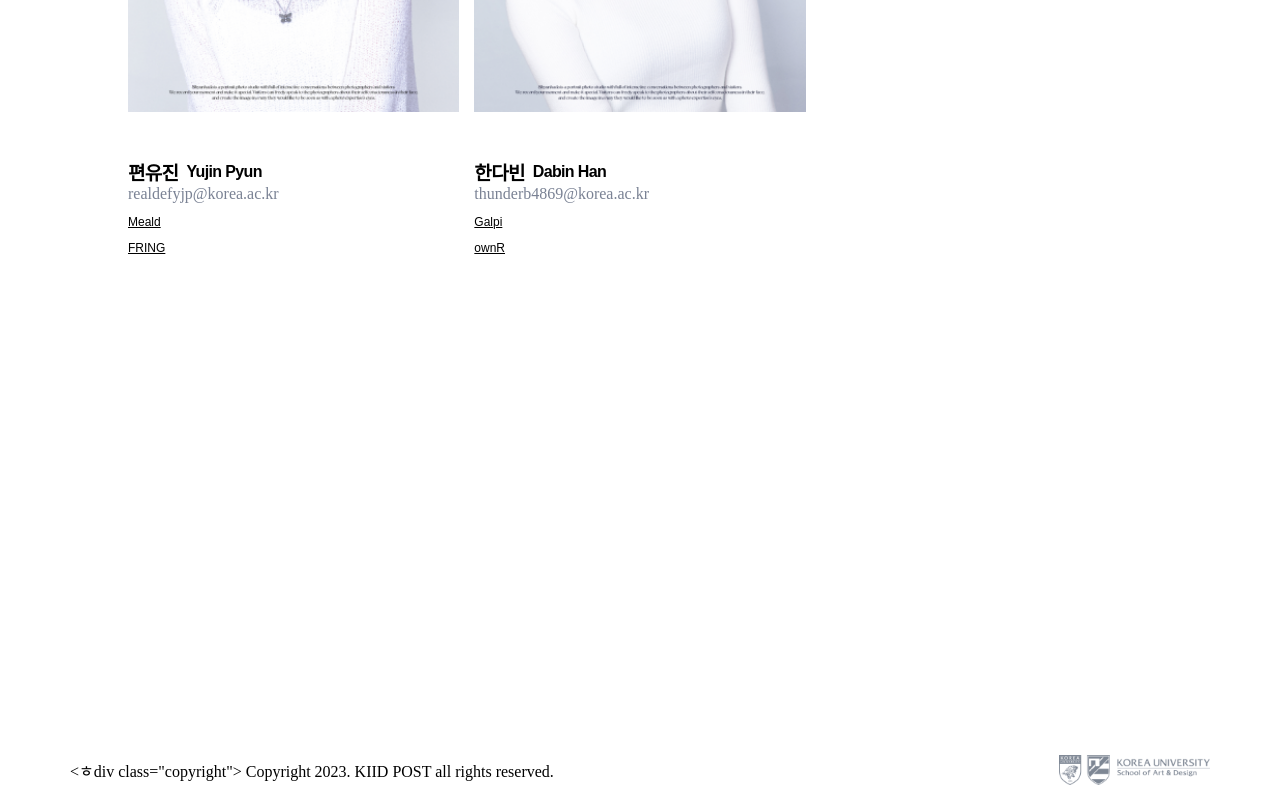
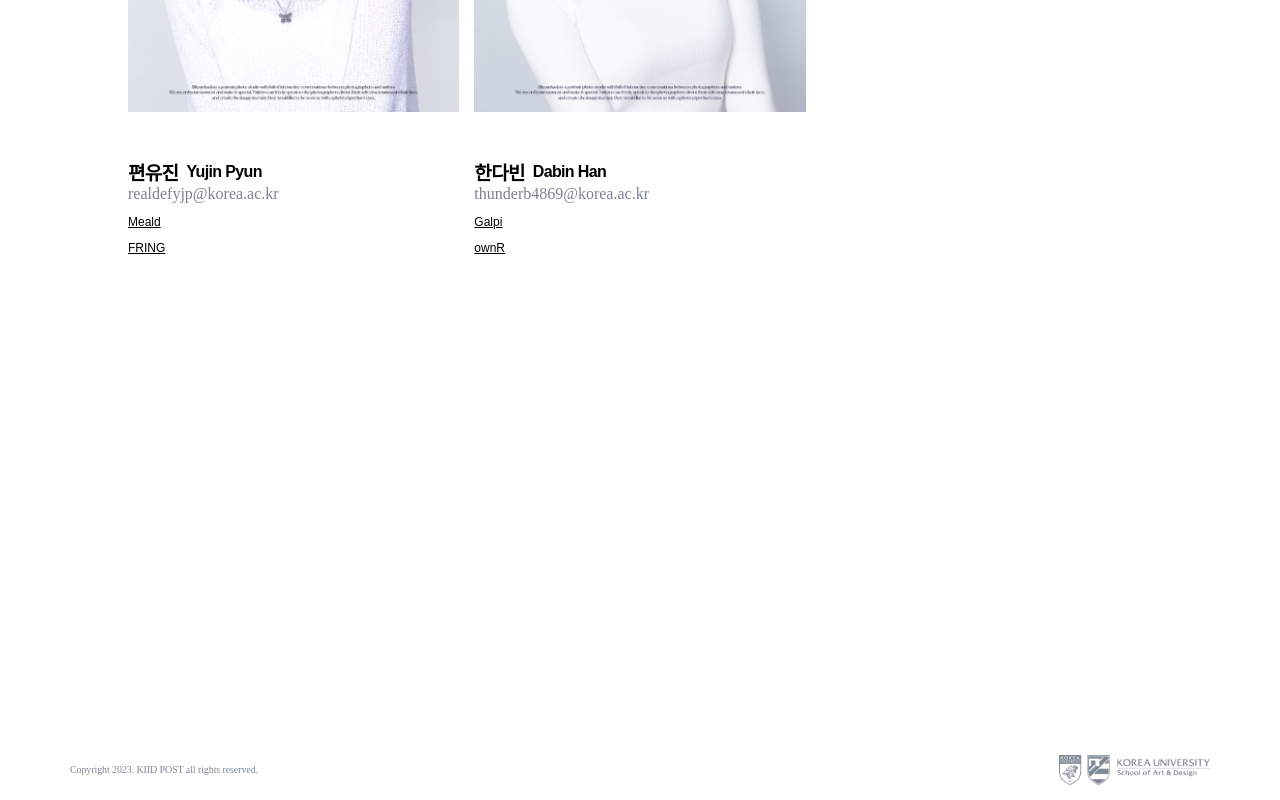
Before and after one commit to ljh0608/2024kiid, a plain HTML site: page kiid/designers/index.html in a window 1280 px wide. Shown: the part 10712-11512 px from the top of the page. Drawn offline with Linux system fonts and the light colour scheme; a script that the page names is missing; a web font is replaced by a local one.

Commit message:
design: footer 디자인깨짐 수정

```diff
--- a/kiid/designers/index.html
+++ b/kiid/designers/index.html
@@ -969,7 +969,8 @@
       </div>
 
       <div class="footer-wrapper">
-        <ㅎdiv class="copyright"> Copyright 2023. KIID POST all rights reserved.
+        <div class="copyright"> Copyright 2023. KIID POST all rights reserved. </div>
+
         <div>
           <div class="footer-logos">
             <div class="footer-unis">
@@ -988,7 +989,7 @@
             </div>
           </div>
         </div>
-      </div>
+      </ㅎdiv>
     </div>
   </body>
   <script>
```
